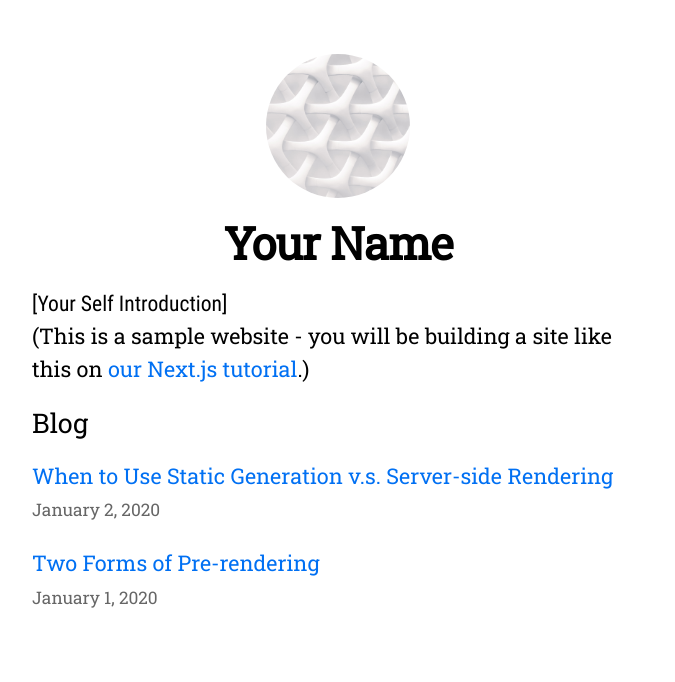
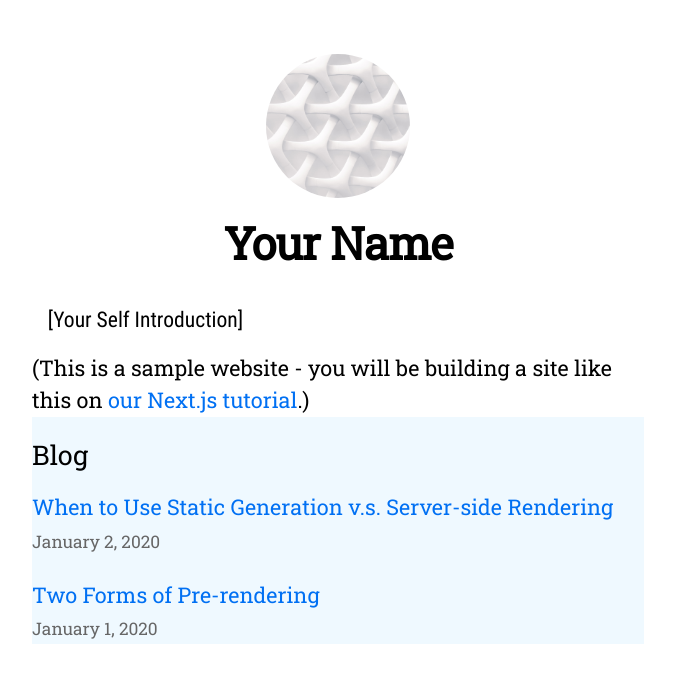
Before and after one commit to Hanna-Mamedova/nextjs-blog, a Next.js app: page / in a window 1280 px wide. Shown: the top 682 px of the page, without its empty margins (302-977 px from the left). Built offline with nearby package versions, Linux system fonts and the light colour scheme.

Commit message:
feat: add custom theme and override tw colors

```diff
--- a/pages/index.tsx
+++ b/pages/index.tsx
@@ -32,13 +32,13 @@ export default function Home({ allPostsData }: HomeProps) {
         <title>{siteTitle}</title>
       </Head>
       <section className={utilStyles.headingMd}>
-        <p className='font-condensed'>[Your Self Introduction]</p>
+        <p className='font-condensed p-3.5'>[Your Self Introduction]</p>
         <p>
           (This is a sample website - you will be building a site like this on{' '}
           <a href="https://nextjs.org/learn">our Next.js tutorial</a>.)
         </p>
       </section>
-      <section className={`${utilStyles.headingMd} ${utilStyles.padding1px}`}>
+      <section className={`${utilStyles.headingMd} ${utilStyles.padding1px} bg-light-blue`}>
         <h2 className={utilStyles.headingLg}>Blog</h2>
         <ul className={utilStyles.list}>
           {allPostsData.map(({ id, date, title }) => (
--- a/tailwind.config.js
+++ b/tailwind.config.js
@@ -2,10 +2,36 @@ module.exports = {
     content: ['./pages/**/*.{js,ts,jsx,tsx}', './components/**/*.{js,ts,jsx,tsx}'],
     darkMode: false,
     theme: {
+        colors: {
+            'blue': '#1DA1F2',
+            'dark-blue': '#2795D9',
+            'light-blue': '#EFF9FF',
+            'red': '#E0245E',
+            'dark-red': '#B21E53',
+            'light-red': '#FEDDE2',
+        },
         extend: {
             fontFamily: {
                 "slab": ['RobotoSlab', 'ui-sans-serif', 'system-ui'],
                 "condensed": ['RobotoCondensed', 'ui-serif', 'Georgia'],
+            },
+            colors: {
+                'custom-blue': '#247BA0',
+                'custom-green': '#70C1B3',
+                'custom-yellow': '#B2DBBF',
+                'custom-red': '#F25F5C'
+            },
+            spacing: {
+                '1/2': '50%',
+                '1/3': '33.333333%',
+                '2/3': '66.666667%',
+                '1/4': '25%',
+                '2/4': '50%',
+                '3/4': '75%',
+                '3.5': '0.875rem',
+                '4.5': '1.125rem',
+                '5.5': '1.375rem',
+                '9.5': '2.375rem',
             }
         },
     },
```
